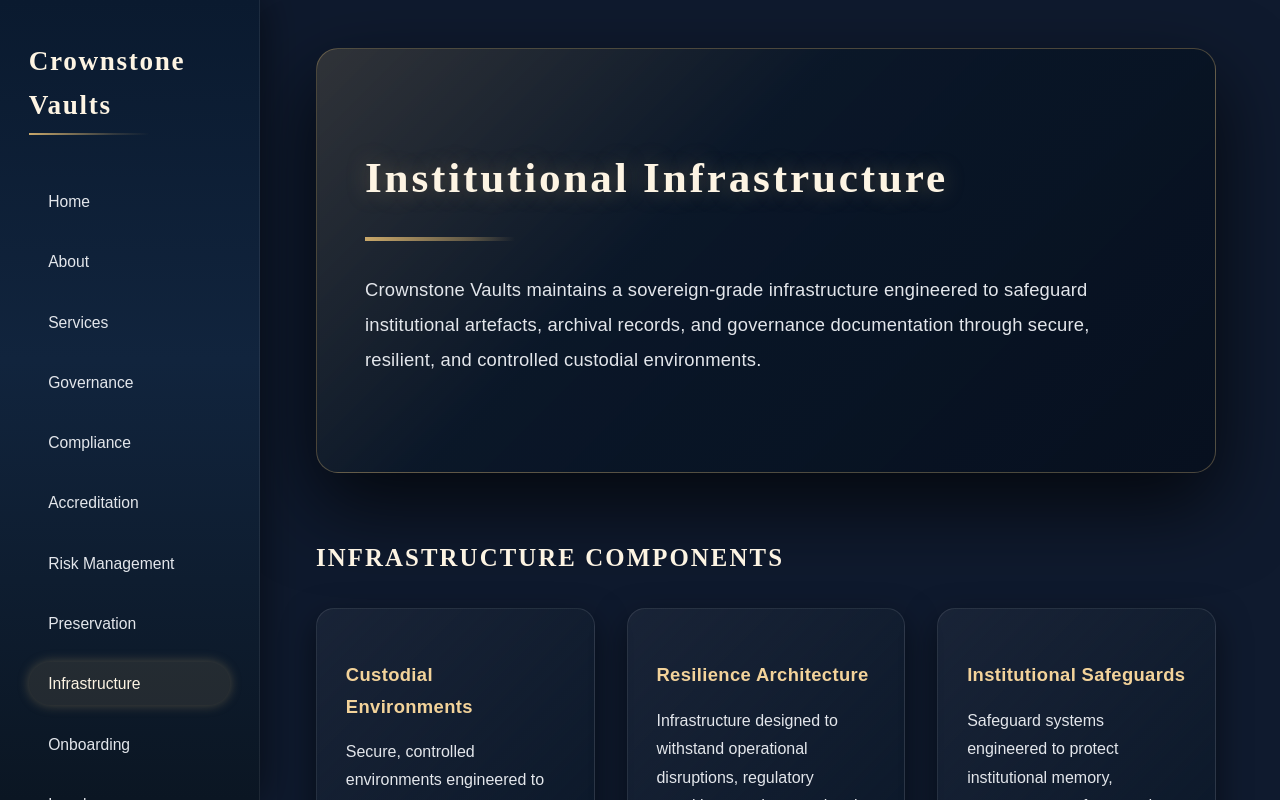
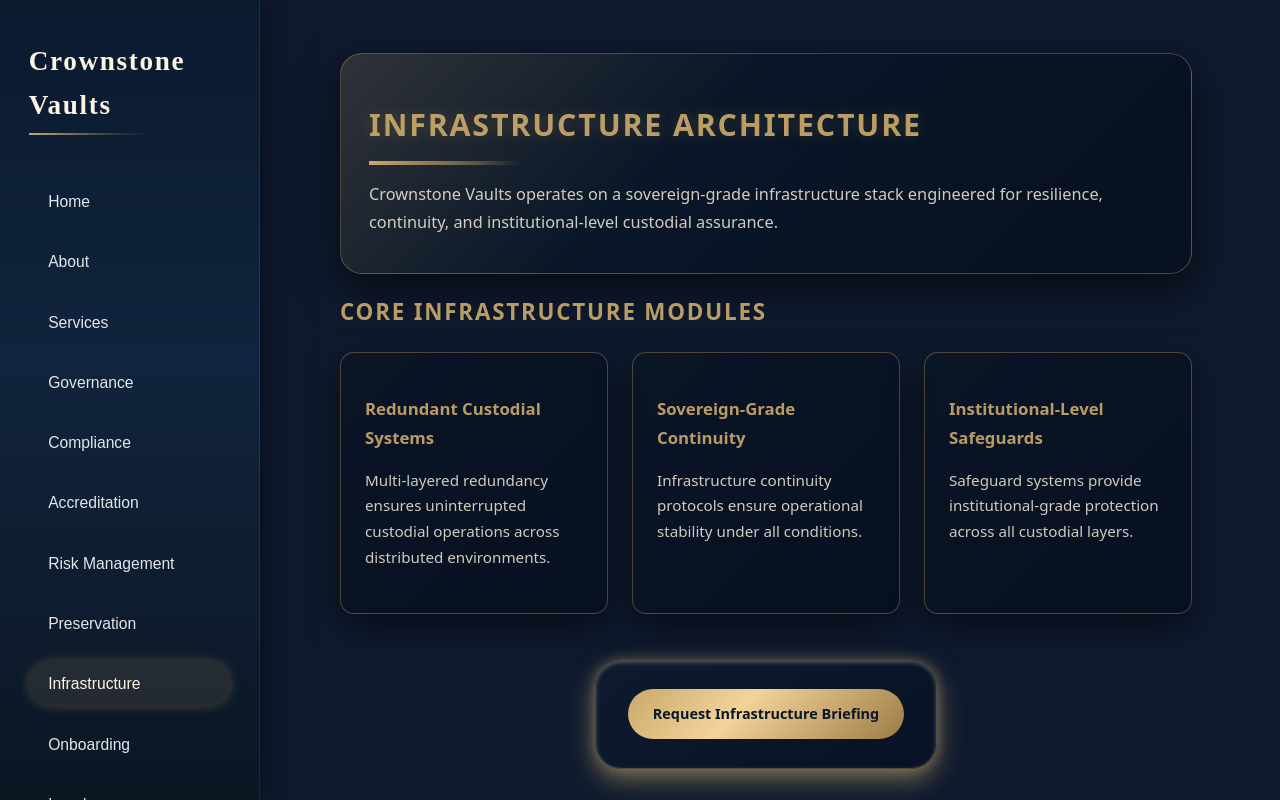
Before and after one commit to soulnlite/crownstone-vaults, a Next.js app: page /infrastructure in a window 1280 px wide. Built offline with nearby package versions, Linux system fonts and the light colour scheme.

Commit message:
Infrastructure

```diff
--- a/app/infrastructure/page.tsx
+++ b/app/infrastructure/page.tsx
@@ -1,29 +1,38 @@
 export default function InfrastructurePage() {
   return (
-    <div style={{ color: "#E3E6EB" }}>
-      {/* HERO */}
+    <main
+      style={{
+        maxWidth: "960px",
+        margin: "0 auto",
+        padding: "0.3rem 1.5rem 3.5rem",
+        color: "rgba(253,244,227,0.82)",
+        fontFamily:
+          "system-ui, -apple-system, BlinkMacSystemFont, 'Segoe UI', sans-serif",
+      }}
+    >
+      {/* HEADER */}
       <section
         style={{
-          marginBottom: "4rem",
-          padding: "3.5rem 3rem",
+          marginBottom: "1.2rem",
+          padding: "1.25rem 1.75rem",
           borderRadius: "22px",
           background:
             "linear-gradient(135deg, rgba(201,168,106,0.18) 0%, rgba(10,23,40,0.92) 40%, #07101F 100%)",
-          boxShadow: "0 32px 80px rgba(0,0,0,0.7)",
+          boxShadow: "0 16px 42px rgba(0,0,0,0.58)",
           border: "1px solid rgba(201,168,106,0.35)",
         }}
       >
         <h1
           style={{
-            fontFamily: "Merriweather, serif",
-            fontSize: "2.7rem",
-            marginBottom: "1.4rem",
-            letterSpacing: "0.065em",
-            color: "#FDF4E3",
-            textShadow: "0 0 22px rgba(201,168,106,0.35)",
+            fontSize: "1.9rem",
+            letterSpacing: "0.06em",
+            textTransform: "uppercase",
+            marginBottom: "0.65rem",
+            color: "rgba(201,168,106,0.92)",
+            textShadow: "0 0 14px rgba(201,168,106,0.22)",
           }}
         >
-          Institutional Infrastructure
+          Infrastructure Architecture
         </h1>
 
         <div
@@ -32,185 +41,174 @@ export default function InfrastructurePage() {
             width: "150px",
             background:
               "linear-gradient(90deg, #C9A86A 0%, rgba(201,168,106,0.4) 70%, transparent 100%)",
-            marginBottom: "2rem",
+            marginBottom: "1rem",
           }}
         ></div>
 
         <p
           style={{
-            fontSize: "1.15rem",
-            lineHeight: "1.9",
-            maxWidth: "780px",
-            marginBottom: "2.4rem",
-            letterSpacing: "0.01em",
+            fontSize: "1.02rem",
+            lineHeight: "1.7",
+            maxWidth: "760px",
+            color: "rgba(253,244,227,0.82)",
           }}
         >
-          Crownstone Vaults maintains a sovereign-grade infrastructure engineered to safeguard
-          institutional artefacts, archival records, and governance documentation through secure,
-          resilient, and controlled custodial environments.
+          Crownstone Vaults operates on a sovereign‑grade infrastructure stack engineered for
+          resilience, continuity, and institutional‑level custodial assurance.
         </p>
       </section>
 
-      {/* INFRASTRUCTURE COMPONENTS */}
-      <section style={{ marginBottom: "4rem" }}>
+      {/* INFRASTRUCTURE MODULES */}
+      <section style={{ marginBottom: "3rem" }}>
         <h2
           style={{
-            fontFamily: "Merriweather, serif",
-            fontSize: "1.55rem",
-            marginBottom: "1.8rem",
-            letterSpacing: "0.085em",
+            fontSize: "1.4rem",
+            marginBottom: "1.3rem",
+            letterSpacing: "0.08em",
             textTransform: "uppercase",
-            color: "#FDF4E3",
+            color: "rgba(201,168,106,0.92)",
           }}
         >
-          Infrastructure Components
+          Core Infrastructure Modules
         </h2>
 
         <div
           style={{
             display: "grid",
-            gridTemplateColumns: "repeat(auto-fit, minmax(270px, 1fr))",
-            gap: "2rem",
+            gridTemplateColumns: "repeat(auto-fit, minmax(260px, 1fr))",
+            gap: "1.5rem",
           }}
         >
-          {/* Component 1 */}
+          {/* Module 1 */}
           <div
             style={{
-              padding: "2rem 1.8rem",
-              borderRadius: "18px",
+              padding: "1.6rem 1.5rem",
+              borderRadius: "14px",
               background:
-                "linear-gradient(135deg, rgba(255,255,255,0.045), rgba(10,23,40,0.96))",
-              border: "1px solid rgba(255,255,255,0.1)",
+                "linear-gradient(135deg, rgba(10,21,38,0.92), rgba(7,16,31,0.96))",
+              border: "1px solid rgba(201,168,106,0.35)",
               boxShadow: "0 12px 32px rgba(0,0,0,0.5)",
             }}
           >
             <h3
               style={{
-                fontSize: "1.15rem",
-                marginBottom: "0.8rem",
-                color: "#F3D39A",
-                letterSpacing: "0.02em",
+                fontSize: "1.05rem",
+                marginBottom: "0.6rem",
+                color: "rgba(201,168,106,0.92)",
               }}
             >
-              Custodial Environments
+              Redundant Custodial Systems
             </h3>
-            <p style={{ fontSize: "1rem", lineHeight: "1.78" }}>
-              Secure, controlled environments engineered to preserve institutional artefacts and
-              regulatory documentation without degradation.
+            <p
+              style={{
+                fontSize: "0.95rem",
+                lineHeight: "1.7",
+                color: "rgba(253,244,227,0.82)",
+              }}
+            >
+              Multi‑layered redundancy ensures uninterrupted custodial operations across
+              distributed environments.
             </p>
           </div>
 
-          {/* Component 2 */}
+          {/* Module 2 */}
           <div
             style={{
-              padding: "2rem 1.8rem",
-              borderRadius: "18px",
+              padding: "1.6rem 1.5rem",
+              borderRadius: "14px",
               background:
-                "linear-gradient(135deg, rgba(255,255,255,0.045), rgba(10,23,40,0.96))",
-              border: "1px solid rgba(255,255,255,0.1)",
+                "linear-gradient(135deg, rgba(10,21,38,0.92), rgba(7,16,31,0.96))",
+              border: "1px solid rgba(201,168,106,0.35)",
               boxShadow: "0 12px 32px rgba(0,0,0,0.5)",
             }}
           >
             <h3
               style={{
-                fontSize: "1.15rem",
-                marginBottom: "0.8rem",
-                color: "#F3D39A",
-                letterSpacing: "0.02em",
+                fontSize: "1.05rem",
+                marginBottom: "0.6rem",
+                color: "rgba(201,168,106,0.92)",
               }}
             >
-              Resilience Architecture
+              Sovereign‑Grade Continuity
             </h3>
-            <p style={{ fontSize: "1rem", lineHeight: "1.78" }}>
-              Infrastructure designed to withstand operational disruptions, regulatory transitions,
-              and generational shifts without compromising institutional continuity.
+            <p
+              style={{
+                fontSize: "0.95rem",
+                lineHeight: "1.7",
+                color: "rgba(253,244,227,0.82)",
+              }}
+            >
+              Infrastructure continuity protocols ensure operational stability under all
+              conditions.
             </p>
           </div>
 
-          {/* Component 3 */}
+          {/* Module 3 */}
           <div
             style={{
-              padding: "2rem 1.8rem",
-              borderRadius: "18px",
+              padding: "1.6rem 1.5rem",
+              borderRadius: "14px",
               background:
-                "linear-gradient(135deg, rgba(255,255,255,0.045), rgba(10,23,40,0.96))",
-              border: "1px solid rgba(255,255,255,0.1)",
+                "linear-gradient(135deg, rgba(10,21,38,0.92), rgba(7,16,31,0.96))",
+              border: "1px solid rgba(201,168,106,0.35)",
               boxShadow: "0 12px 32px rgba(0,0,0,0.5)",
             }}
           >
             <h3
               style={{
-                fontSize: "1.15rem",
-                marginBottom: "0.8rem",
-                color: "#F3D39A",
-                letterSpacing: "0.02em",
+                fontSize: "1.05rem",
+                marginBottom: "0.6rem",
+                color: "rgba(201,168,106,0.92)",
               }}
             >
-              Institutional Safeguards
+              Institutional‑Level Safeguards
             </h3>
-            <p style={{ fontSize: "1rem", lineHeight: "1.78" }}>
-              Safeguard systems engineered to protect institutional memory, governance artefacts,
-              and archival records across operational cycles.
+            <p
+              style={{
+                fontSize: "0.95rem",
+                lineHeight: "1.7",
+                color: "rgba(253,244,227,0.82)",
+              }}
+            >
+              Safeguard systems provide institutional‑grade protection across all custodial
+              layers.
             </p>
           </div>
         </div>
       </section>
 
       {/* CTA */}
-      <section>
+      <section style={{ textAlign: "center", marginTop: "2rem" }}>
         <div
           style={{
-            height: "4px",
-            width: "150px",
-            background:
-              "linear-gradient(90deg, #C9A86A 0%, rgba(201,168,106,0.4) 70%, transparent 100%)",
-            marginBottom: "1.4rem",
-          }}
-        ></div>
-
-        <h2
-          style={{
-            fontFamily: "Merriweather, serif",
-            fontSize: "1.55rem",
-            marginBottom: "1.2rem",
-            letterSpacing: "0.085em",
-            textTransform: "uppercase",
-            color: "#FDF4E3",
+            display: "inline-block",
+            padding: "1.8rem 2rem",
+            borderRadius: "26px",
+            background: "linear-gradient(145deg, #0D1A2F, #091224)",
+            border: "1px solid rgba(201,168,106,0.35)",
+            boxShadow:
+              "0 10px 26px rgba(201,168,106,0.55), 0 0 12px rgba(201,168,106,0.35), inset 0 2px 4px rgba(255,255,255,0.25)",
+            transform: "translateY(-2px)",
           }}
         >
-          Infrastructure Engagement
-        </h2>
-
-        <p
-          style={{
-            fontSize: "1.05rem",
-            lineHeight: "1.85",
-            maxWidth: "800px",
-            marginBottom: "2rem",
-            letterSpacing: "0.01em",
-          }}
-        >
-          Institutions requiring sovereign-grade custodial environments, resilience architecture,
-          or institutional safeguard systems may initiate contact through our formal engagement
-          pathway.
-        </p>
-
           <a
             href="/contact"
             style={{
-            padding: "1rem 1.8rem",
+              padding: "0.8rem 1.55rem",
               borderRadius: "999px",
-            border: "1px solid rgba(201,168,106,0.7)",
-            color: "#FDF4E3",
-            fontWeight: 500,
-            fontSize: "1.05rem",
+              background:
+                "linear-gradient(135deg, #C9A86A 0%, #F3D39A 40%, #9C7C45 100%)",
+              color: "#0A1728",
+              fontWeight: 600,
+              fontSize: "0.9rem",
               textDecoration: "none",
-            background: "rgba(10,23,40,0.85)",
+              display: "inline-block",
             }}
           >
-          Initiate Institutional Contact
+            Request Infrastructure Briefing
           </a>
+        </div>
       </section>
-    </div>
+    </main>
   );
 }
```
Lines whose indentation alone changed are shown as unchanged.
